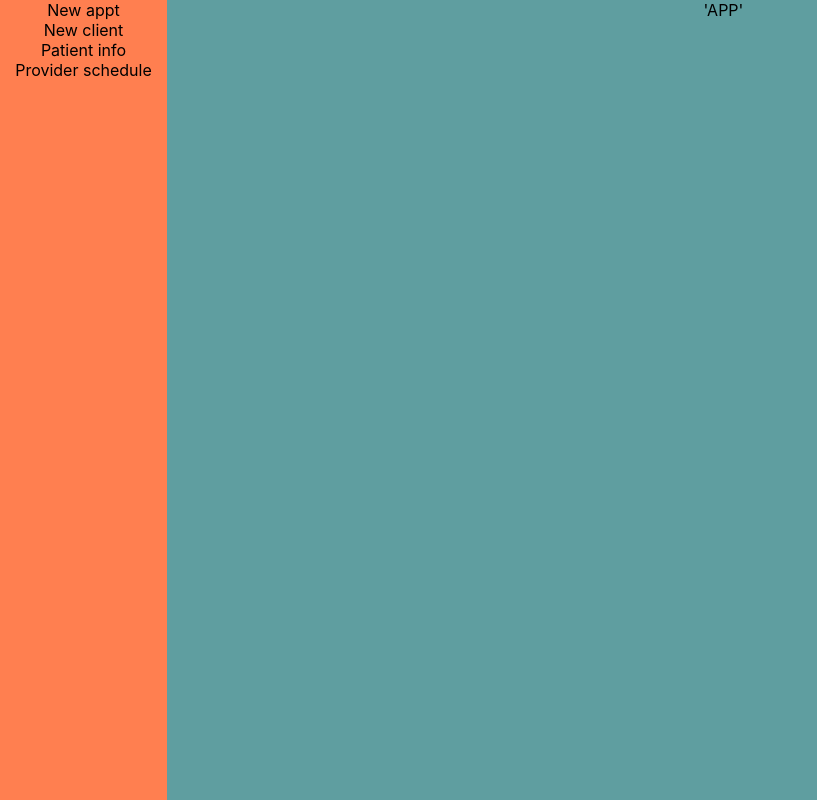
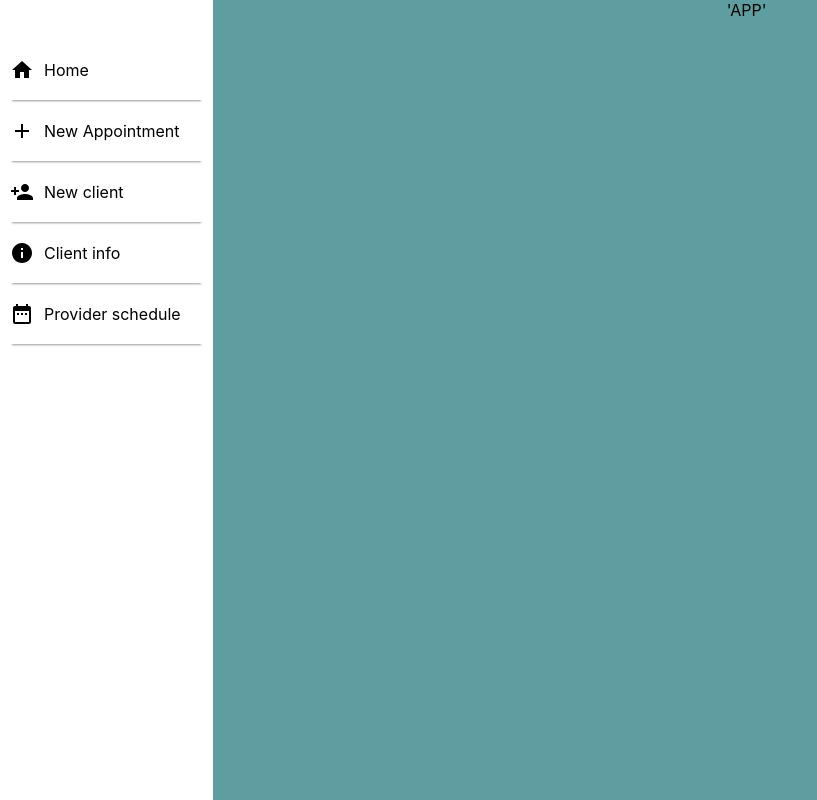
Before and after one commit to dajalac/Scheduler, a React (Create React App) app in the folder src/main/frontend/: page / in a window 1280 px wide. Shown: the whole page, without its empty margins (0-817 px from the left). Built offline with nearby package versions, Linux system fonts and the light colour scheme.

Commit message:
nav bar with icons

```diff
--- a/src/main/frontend/src/App.css
+++ b/src/main/frontend/src/App.css
@@ -1,7 +1,6 @@
 .App {
   display: flex;
   text-align: center;
-  background-color: khaki;
   height: 100vh;
 }
 
--- a/src/main/frontend/src/components/navbar/Navbar.css
+++ b/src/main/frontend/src/components/navbar/Navbar.css
@@ -1,7 +1,31 @@
 .nav-bar{
     display: flex;
     flex-direction: column;
-    background-color: coral;
-    width: 15%;
+    width: 20%;
+}
+
+.nav-bar-items{
+    display: flex;
+    flex-direction: column;
+    justify-content: center;
+    padding: 0;
+    margin: 40px 10px;
+    list-style: none;
+    font-size: 1rem;
 
 }
+
+.nav-bar-links{
+    display: flex;
+    justify-content:flex-start;
+    align-items: center;
+    height: 60px;
+    text-align: center;
+    margin-bottom: 1px;
+    column-gap: 10px;
+    box-shadow:0 3px 2px -2px rgb(0,0,0,0.4);
+}
+
+.nav-bar-menu-icons{
+
+}
--- a/src/main/frontend/src/components/navbar/Navbar.js
+++ b/src/main/frontend/src/components/navbar/Navbar.js
@@ -1,14 +1,40 @@
 import React from 'react'
+import AddIcon from '@material-ui/icons/Add';
+import InfoIcon from '@material-ui/icons/Info';
+import PersonAddIcon from '@material-ui/icons/PersonAdd';
+import HomeIcon from '@material-ui/icons/Home';
+import DateRangeIcon from '@material-ui/icons/DateRange';
 import './Navbar.css'
 
 export default function navbar() {
 
     return (
-        <div className="nav-bar">
-            <div>New appt</div>
-            <div>New client</div>
-            <div>Patient info</div>
-            <div>Provider schedule</div>
-        </div>
+        <>
+        <nav className="nav-bar">
+            <ul className = "nav-bar-items">
+            <li className="nav-bar-links">
+                    <HomeIcon className="nav-bar-menu-icons"/>
+                    <p> Home</p>
+                </li>
+                <li className="nav-bar-links">
+                    <AddIcon className="nav-bar-menu-icons"/>
+                   <p> New Appointment </p>
+                </li>
+                <li className="nav-bar-links">
+                    <PersonAddIcon className="nav-bar-menu-icons" />
+                    <p> New client </p>
+                </li>
+                <li className="nav-bar-links">
+                    <InfoIcon className="nav-bar-menu-icons"/>
+                    <p> Client info</p>
+                </li>
+                <li className="nav-bar-links">
+                    <DateRangeIcon className="nav-bar-menu-icons"/>
+                     <p>Provider schedule</p>
+                </li>
+            </ul>
+        </nav>
+        </>
+
     )
 }
```
Also changed, not shown: src/main/frontend/package.json (+12 -1 lines), 1 other file (tests, documents, lock files or other folders).
